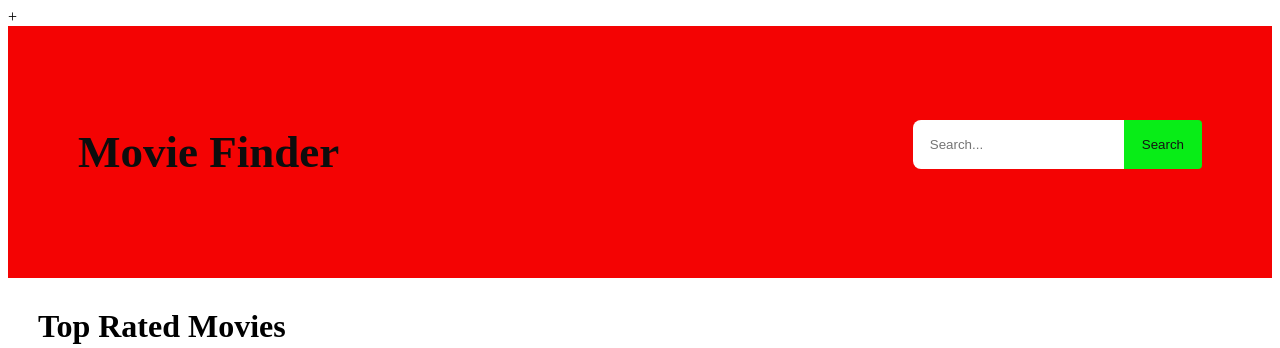
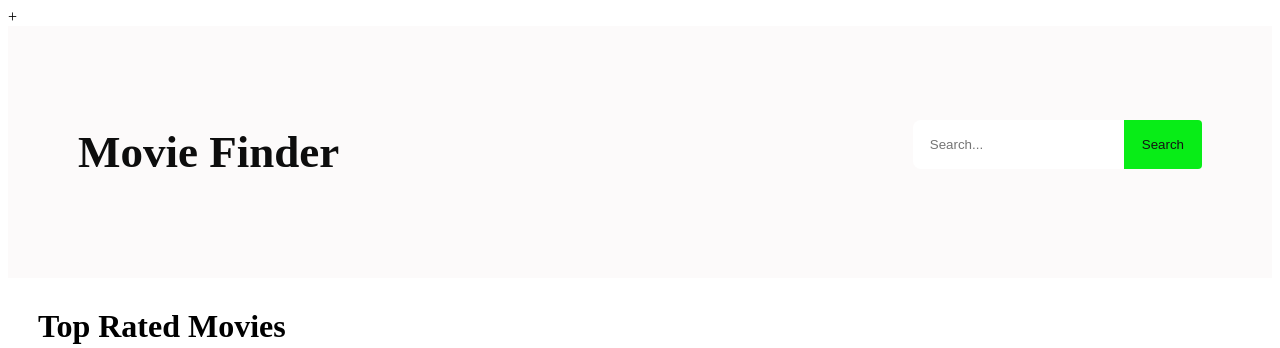
Before and after one commit to hardikm121/MovieFinder.github.io, a plain HTML site: page index.html in a window 1280 px wide. Shown: the top 348 px of the page. Drawn offline with Linux system fonts and the light colour scheme.

Commit message:
Update style1.css

```diff
--- a/style1.css
+++ b/style1.css
@@ -5,7 +5,7 @@
 }
 
 header {
-    background-color: #f40303;
+    background-color: #fcfafa;
     color: #0d0d0d;
     padding: 70px;
     display: flex;
```
